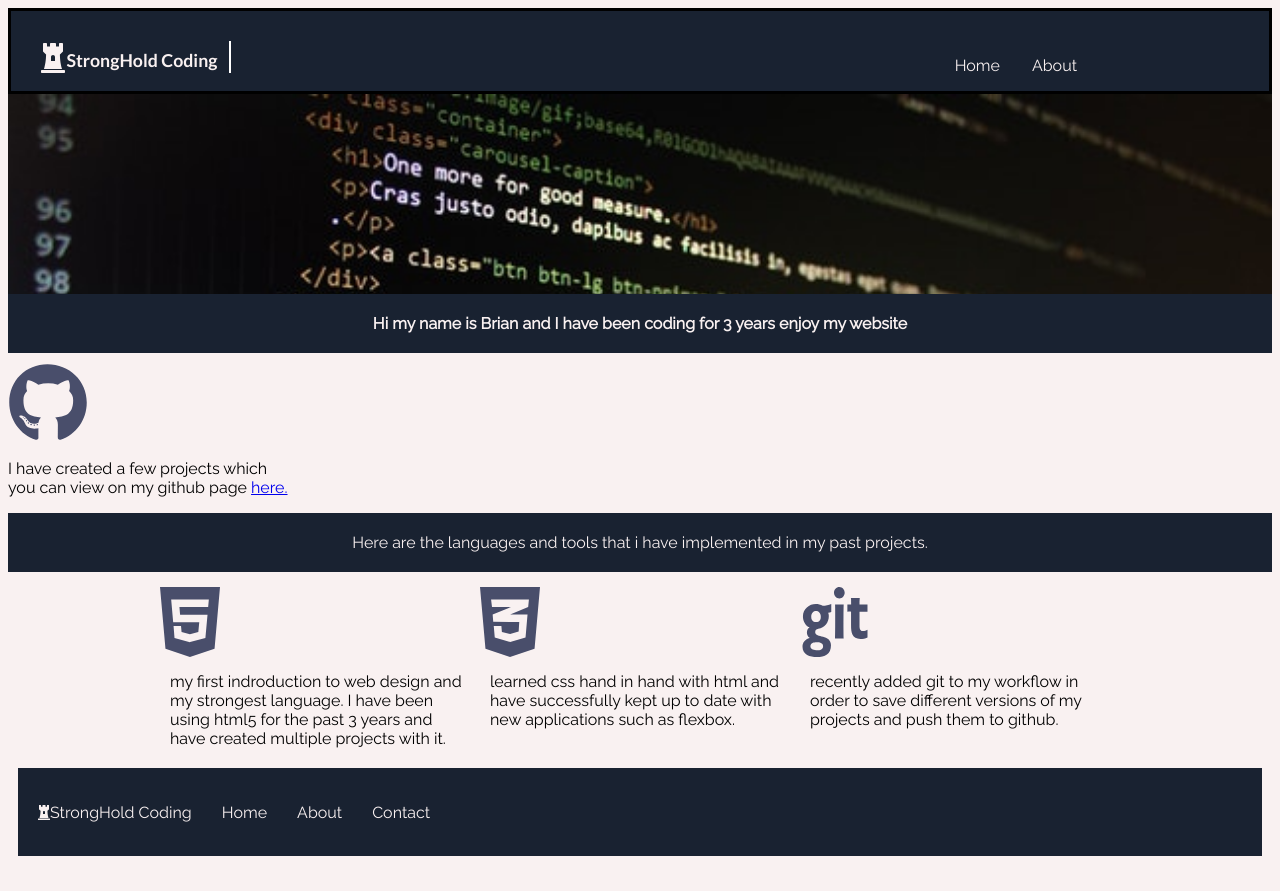
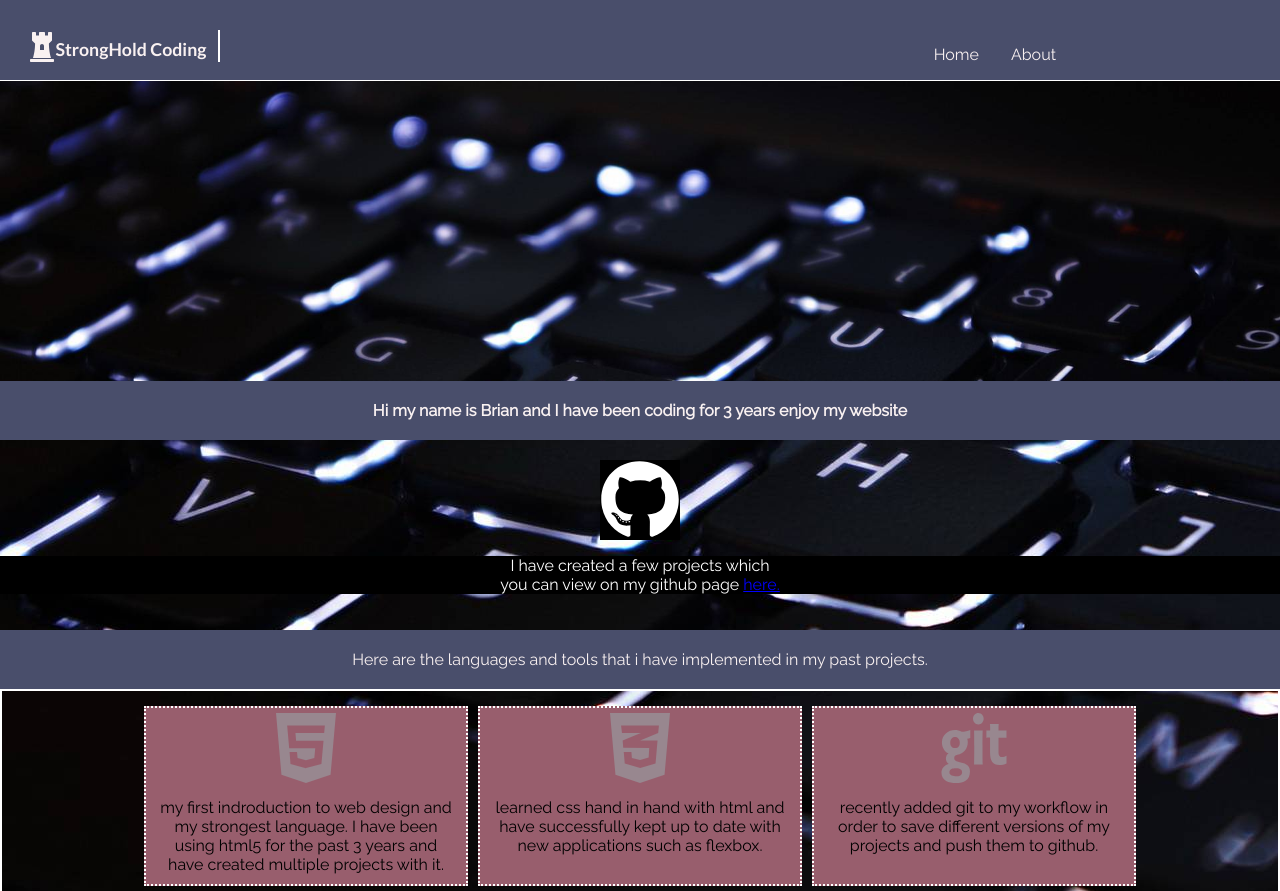
Before and after one commit to bdunni20/bdunni20.github.io, a plain HTML site: page index.html in a window 1280 px wide. Shown: the top 891 px of the page. Before the commit the page ends 866 px from the top, so only its background shows below. Drawn offline with Linux system fonts and the light colour scheme.

Commit message:
color and bg image change

```diff
--- a/index.html
+++ b/index.html
@@ -33,38 +33,34 @@
 
 
       <!--main image-->
+
       <div class="main-image">
-        <!--<h1>StrongHold Coding</h1>-->
-        <img src="./resources/images/coding.jpg">
+        <img src="./resources/images/keyboard.jpg">
       </div>
-      <div class="main">
-        <div class="jumbotron">
-          <div class="sidebar">
-            <h2 class="info">Hi my name is Brian and I have been coding for 3 years enjoy my website</h2>
-          </div>
-        </div>
+      <div class="summary">
+        <h2 class="info">Hi my name is Brian and I have been coding for 3 years enjoy my website</h2>
       </div>
 
       <!--gallery-->
 
       <div class="gallery">
         <div class="gallery-head">
-          <div class="first-img">
+          <div class="git-img">
             <i class="fab fa-github fa-5x"></i>
             <p>I have created a few projects which <br>you can view on my github page <a href="https://github.com/bdunni20" target="_blank">here.</a></p>
           </div>
           <p class="info">Here are the languages and tools that i have implemented in my past projects.</p>
         </div>
         <div class="work-ex">
-          <div class="second-img img">
+          <div class="html-img img">
             <i class="fab fa-html5 fa-5x"></i>
             <p>my first indroduction to web design and my strongest language. I have been using html5 for the past 3 years and have created multiple projects with it.</p>
           </div>
-          <div class="third-img img">
+          <div class="css-img img">
             <i class="fab fa-css3-alt fa-5x"></i>
             <p>learned css hand in hand with html and have successfully kept up to date with new applications such as flexbox.</p>
           </div>
-          <div class="fourth-img img">
+          <div class=" img">
             <i class="fab fa-git fa-5x"></i>
             <p>recently added git to my workflow in order to save different versions of my projects and push them to github. </p>
           </div>
--- a/resources/main.css
+++ b/resources/main.css
@@ -2,24 +2,25 @@
 /*universal styles*/
 
 body {
+  margin: auto;
   font-size: 16px;
   font-family: Raleway, lato, sans-serif;
-  background-color: #f9f1f1;
 }
 
-/*.container {
+.container {
   text-align: center;
   margin: auto;
-  padding-left: 1em;
-  padding-right: 1em;
+/*  padding-left: 1em;
+  padding-right: 1em;*/
   background-color: #f9f1f1;
-}*/
+  background-image: url("./images/keyboard.jpg");
+}
 
 .info {
   color: #f9f1f1;
   text-align: center;
-  background-color: #192231;
-  margin:0px;
+  background-color: #494e6b;
+  margin: auto;
   padding: 20px;
   font-size: 1em;
 
@@ -30,14 +31,14 @@ body {
   width: auto;
   height: 200px;
   overflow: scroll;
-  background-color: #192231;
+  background-color: #;
 
 }
 
 
 
 .fa-5x {
-  color: #494e6b;
+  color: #98878f;
 }
 
 /*header nav*/
@@ -46,8 +47,8 @@ body {
   display: flex;
   height: 4em;
   padding-bottom: 1em;
-  background-color: #192231;
-  border: 3px solid black;
+  background-color: #494e6b;
+  border-bottom: 1px solid white;
 }
 
 .logo {
@@ -74,7 +75,7 @@ body {
   flex-grow: 1;
   align-items: flex-end;
   justify-content: flex-end;
-  margin-right: 10em;
+  margin-right: 15%;
   margin-left: 2em;
 }
 
@@ -92,17 +93,15 @@ body {
 }
 
 
-/*main jumbotron*/
-
-
-
+/*main image*/
 
 .main-image {
   overflow: hidden;
   text-align: center;
   width: 100%;
-  max-height: 200px;
+  max-height: 300px;
   padding-top: 0px;
+  background-image: url("./images/keyboard.jpg");
 }
 
  .main-image img {
@@ -111,23 +110,47 @@ body {
  }
 
 
- /*gallery items*/
+ /*gallery items and github link*/
 
- .first-img {
-   background-color: ;
-   padding-top: 10px;
+ .git-img {
+   color: white;
+   padding-top: 20px;
+   padding-bottom: 20px;
  }
+
+ .git-img p {
+   background-color: black;
+
+ }
+
+.git-img a{
+  color: blue;
+}
+
+.fa-github {
+  color: white;
+  background-color: black;
+}
 
 .work-ex {
   display: flex;
   flex-wrap: wrap;
   justify-content: center;
   padding-top: 10px;
+  border: 2px solid white;
+  background-color: ;
+}
+
+.work-ex .img {
+  background-color: #985e6d;
+  border: 2px dotted white;
+  margin: 5px;
 }
 
  .img p {
    width: 300px;
    margin: 10px;
+   background-color: ;
  }
 
  /*footer*/
@@ -135,12 +158,13 @@ body {
  .footer {
    display: flex;
    align-items: center;
-   margin: 10px;
+   margin: 0px;
    padding: 20px;
    color: #f9f1f1;
    width: auto;
    height: 3em;
-   background-color: #192231;
+   background-color: #494e6b;
+   font-family: lato;
  }
 
  .footer span {
@@ -150,6 +174,7 @@ body {
  .footer a {
    color: #f9f1f1;
    text-decoration: none;
+   font-family: raleway;
  }
 
  .footer a:hover{
```
Also changed, not shown: about.html/about.html (+9 -5 lines), resources/images/keyboard.jpg (added).
